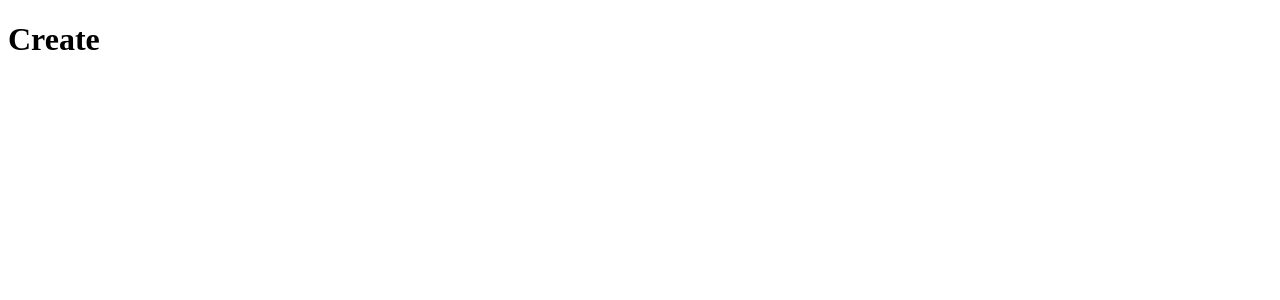
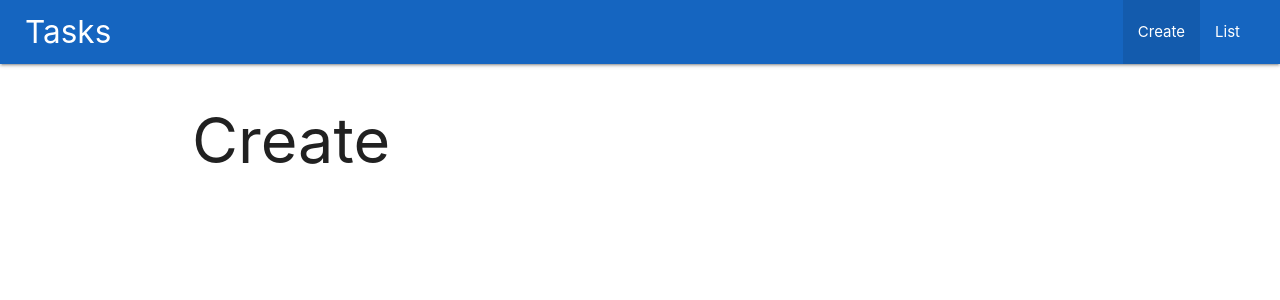
Before and after one commit to xelinel32/progressive-todo, a Vue app: page / in a window 1280 px wide. Shown: the top 300 px of the page. Built offline with nearby package versions, Linux system fonts and the light colour scheme.

Commit message:
export navbar as object

```diff
--- a/src/App.vue
+++ b/src/App.vue
@@ -1,9 +1,19 @@
 <template>
   <div id="app">
-    <router-view/>
+    <Navbar />
+    <div class="container">
+      <router-view />
+    </div>
   </div>
 </template>
 
+<script>
+import Navbar from '@/components/Navbar';
+export default {
+  components: { Navbar }
+};
+</script>
+
 <style lang="scss">
-
+@import '~materialize-css/dist/css/materialize.min.css';
 </style>
```
